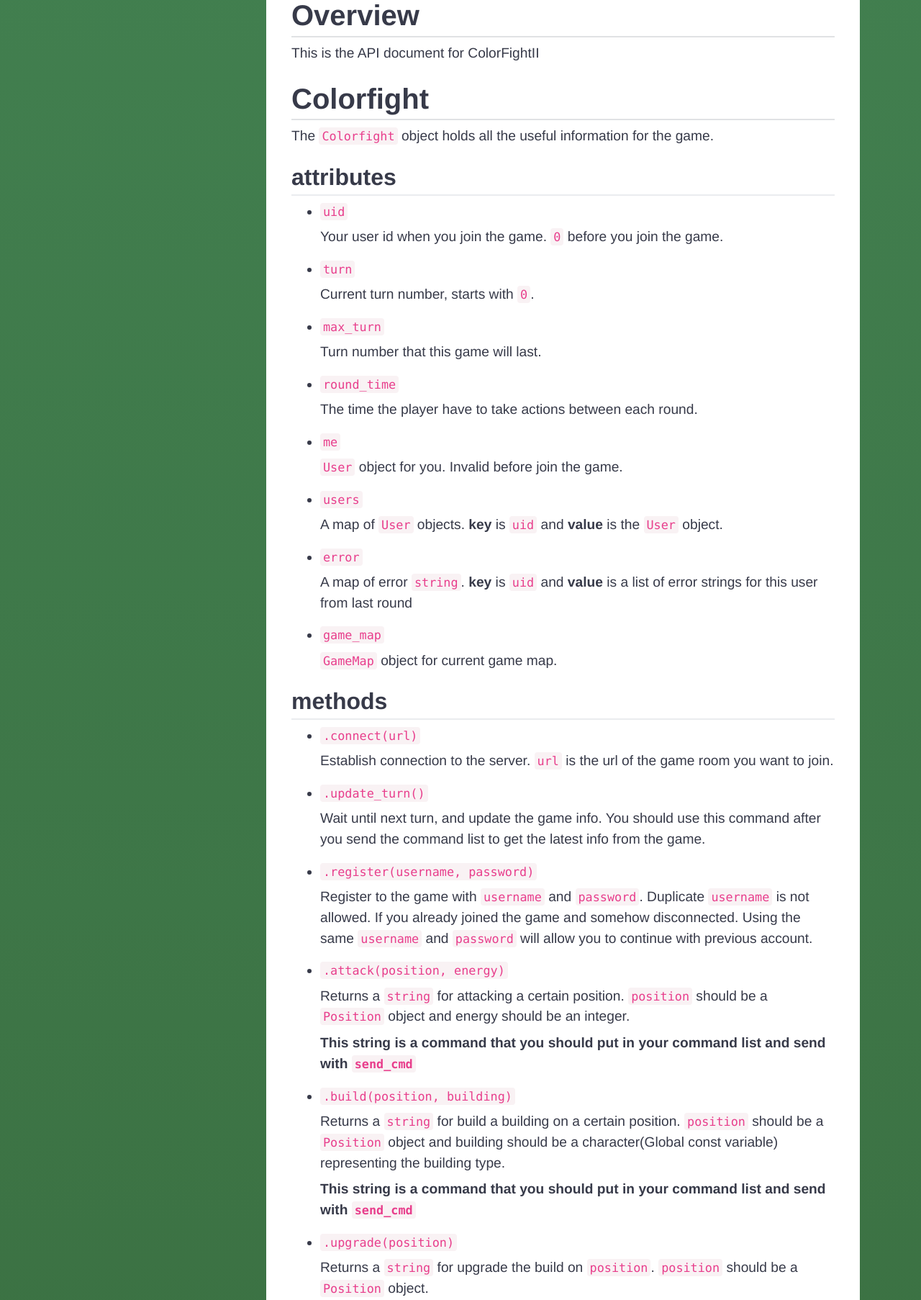
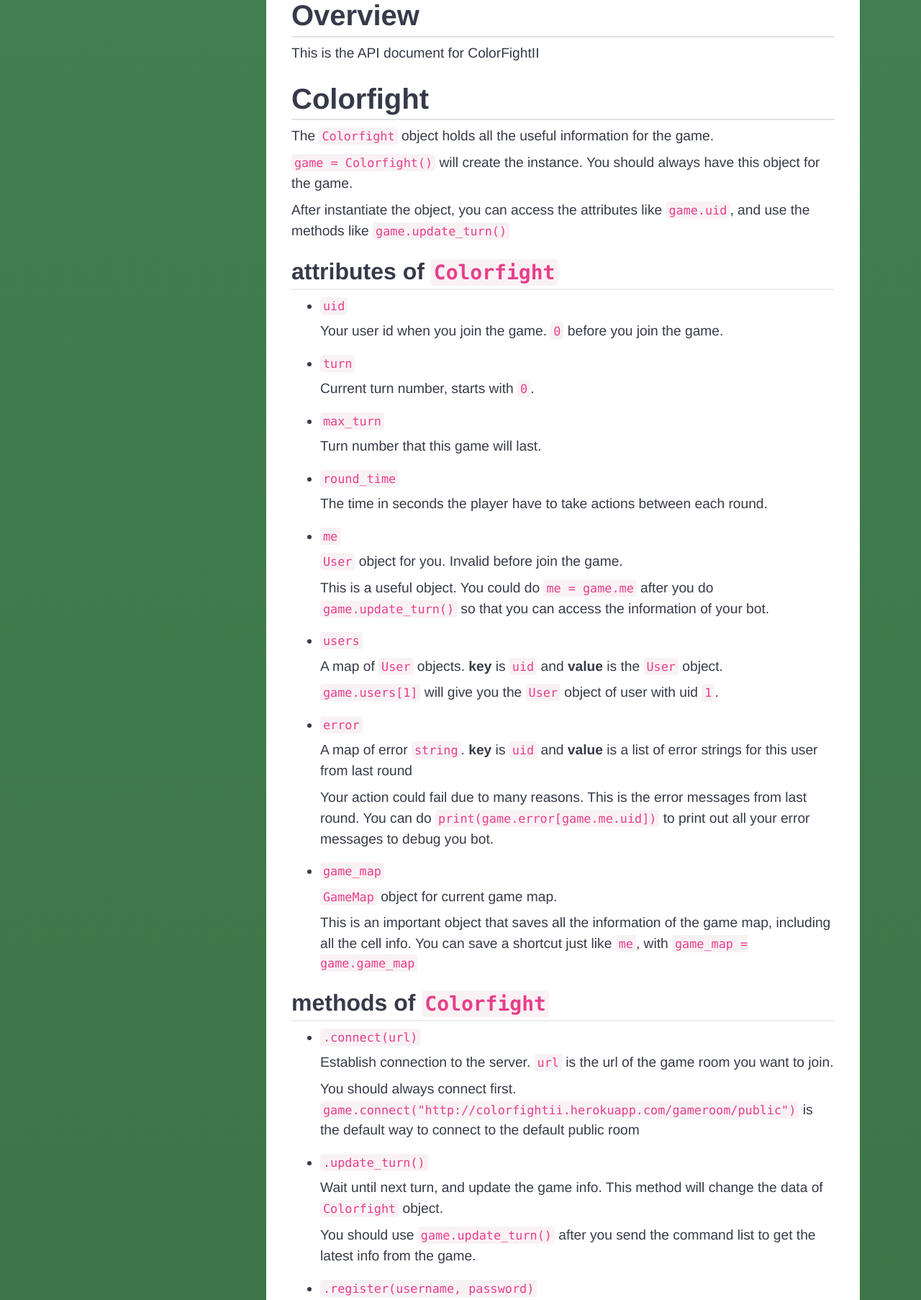
Before and after one commit to gaogaotiantian/ColorFightIIServer, a Python web app: template web/templates/api.html in a window 1280 px wide. Shown: the part 219-2025 px from the top of the page at 72% size. Run offline with Jinja, Linux system fonts and the light colour scheme; the template is opened without the code that fills it, so the values that code supplies are empty; some libraries are stand-ins or nearby versions.

Commit message:
Update API page. Fixed home building bug

```diff
--- a/web/colorfight/building.py
+++ b/web/colorfight/building.py
@@ -1,4 +1,4 @@
-from .constants import BLD_ENERGY_WELL, BLD_GOLD_MINE
+from .constants import BLD_ENERGY_WELL, BLD_GOLD_MINE, BLD_HOME
 
 class BaseBuilding:
     cost = 0
--- a/web/templates/api_raw.html
+++ b/web/templates/api_raw.html
@@ -2,7 +2,13 @@
 <p>This is the API document for ColorFightII</p>
 <h1>Colorfight</h1>
 <p>The <code>Colorfight</code> object holds all the useful information for the game. </p>
-<h2>attributes</h2>
+<blockquote>
+<p><code>game = Colorfight()</code> will create the instance. You should always have
+  this object for the game.</p>
+<p>After instantiate the object, you can access the attributes like
+  <code>game.uid</code>, and use the methods like <code>game.update_turn()</code></p>
+</blockquote>
+<h2>attributes of <code>Colorfight</code></h2>
 <ul>
 <li>
 <p><code>uid</code> </p>
@@ -25,13 +31,16 @@
 <li>
 <p><code>round_time</code></p>
 <blockquote>
-<p>The time the player have to take actions between each round.</p>
+<p>The time in seconds the player have to take actions between each round.</p>
 </blockquote>
 </li>
 <li>
 <p><code>me</code></p>
 <blockquote>
 <p><code>User</code> object for you. Invalid before join the game.</p>
+<p>This is a useful object. You could do <code>me = game.me</code> after you do
+  <code>game.update_turn()</code> so that you can access the information of your
+  bot.</p>
 </blockquote>
 </li>
 <li>
@@ -39,6 +48,8 @@
 <blockquote>
 <p>A map of <code>User</code> objects. <strong>key</strong> is <code>uid</code> and <strong>value</strong> is the
   <code>User</code> object.</p>
+<p><code>game.users[1]</code> will give you the <code>User</code> object of user with uid
+  <code>1</code>.</p>
 </blockquote>
 </li>
 <li>
@@ -46,30 +57,39 @@
 <blockquote>
 <p>A map of error <code>string</code>. <strong>key</strong> is <code>uid</code> and <strong>value</strong> is a list
   of error strings for this user from last round</p>
+<p>Your action could fail due to many reasons. This is the error messages
+  from last round. You can do <code>print(game.error[game.me.uid])</code> to
+  print out all your error messages to debug you bot.</p>
 </blockquote>
 </li>
 <li>
 <p><code>game_map</code></p>
 <blockquote>
 <p><code>GameMap</code> object for current game map.</p>
+<p>This is an important object that saves all the information of the game
+  map, including all the cell info. You can save a shortcut just like
+  <code>me</code>, with <code>game_map = game.game_map</code></p>
 </blockquote>
 </li>
 </ul>
-<h2>methods</h2>
+<h2>methods of <code>Colorfight</code></h2>
 <ul>
 <li>
 <p><code>.connect(url)</code> </p>
 <blockquote>
 <p>Establish connection to the server. <code>url</code> is the url of the game room
   you want to join.</p>
+<p>You should always connect first. <code>game.connect("http://colorfightii.herokuapp.com/gameroom/public")</code> is the default way to connect to the default
+public room</p>
 </blockquote>
 </li>
 <li>
 <p><code>.update_turn()</code></p>
 <blockquote>
-<p>Wait until next turn, and update the game info.
-  You should use this command after you send the command list to get the
-  latest info from the game.</p>
+<p>Wait until next turn, and update the game info. This method will change
+  the data of <code>Colorfight</code> object.</p>
+<p>You should use <code>game.update_turn()</code> after you send the command list
+  to get the latest info from the game.</p>
 </blockquote>
 </li>
 <li>
@@ -78,16 +98,21 @@
 <p>Register to the game with <code>username</code> and <code>password</code>. Duplicate
   <code>username</code> is not allowed. If you already joined the game and somehow
   disconnected. Using the same <code>username</code> and <code>password</code> will allow
-  you to continue with previous account.</p>
+  you to continue with previous account. Returns <code>True</code> if success.</p>
+<p>This should happen after you connect to the server and before you start
+  you game loop.</p>
 </blockquote>
 </li>
 <li>
 <p><code>.attack(position, energy)</code></p>
 <blockquote>
 <p>Returns a <code>string</code> for attacking a certain position. <code>position</code>
-  should be a <code>Position</code> object and energy should be an integer.</p>
+  should be a <code>Position</code> object or a tuple, <code>energy</code> should be an
+  integer.</p>
 <p><strong> This string is a command that you should put in your command list
   and send with <code>send_cmd</code> </strong></p>
+<p>example: <code>game.attack((2, 2), 250)</code> will spend 250 energy to attack
+  (2, 2). It's equivalent to <code>game.attack(Position(2, 2), 250)</code>.</p>
 </blockquote>
 </li>
 <li>
@@ -98,6 +123,9 @@
   a character(Global const variable) representing the building type.</p>
 <p><strong> This string is a command that you should put in your command list
   and send with <code>send_cmd</code> </strong></p>
+<p>example: <code>game.build((5, 8), BLD_GOLD_MINE)</code> will build a gold mine
+  on (5, 8) under the condition that you already occupied (5, 8) and you
+  have enough gold to build the gold mine. </p>
 </blockquote>
 </li>
 <li>
@@ -107,6 +135,9 @@
   <code>position</code> should be a <code>Position</code> object.</p>
 <p><strong> This string is a command that you should put in your command list
   and send with <code>send_cmd</code> </strong></p>
+<p>example: <code>game.upgrade((5, 8))</code> will upgrade the building on
+  <code>(5, 8)</code> under the condition that you have a building on
+  <code>(5, 8)</code> and it can be upgraded. </p>
 </blockquote>
 </li>
 <li>
@@ -116,7 +147,101 @@
   to the server in a single round, the latter one will overlap the former
   ones. Only the last command list the server receives is valid. In theory,
   you should only send one command list every round. </p>
+<p>All the commands(attack, build, upgrade) above will only return a
+  <code>string</code> representing the command. So * nothing will happen * if you
+  do not send the commands to the server.
+  You should keep a <code>cmd_list</code> and do something like
+  <code>cmd_list.append(game.attack((1, 1), 250))</code> and
+  <code>cmd_list.append(game.build((2, 5), BLD_ENERGY_WELL))</code>
+  Then do a <code>game.send_cmd(cmd_list)</code></p>
 </blockquote>
+</li>
+</ul>
+<h1>GameMap</h1>
+<h2>attributes of <code>GameMap</code></h2>
+<ul>
+<li>
+<p><code>width</code></p>
+<blockquote>
+<p>Width of the game map</p>
+</blockquote>
+</li>
+<li>
+<p><code>height</code></p>
+<blockquote>
+<p>Height of the game map</p>
+</blockquote>
+</li>
+</ul>
+<h2>methods</h2>
+<ul>
+<li>
+<p><code>game_map[position]</code></p>
+<blockquote>
+<p>Get the <code>MapCell</code> object on <code>position</code>. <code>position</code> should be
+  a <code>Position</code> Object or a <code>tuple</code> <code>(x, y)</code>.</p>
+<p>example: <code>game_map[(1, 2)]</code> will get you the <code>MapCell</code> object of
+  <code>(1, 2)</code>, which is equivalent to <code>game_map[Position(1, 2)]</code></p>
+</blockquote>
+</li>
+</ul>
+<h1>MapCell</h1>
+<p>This is the object representing a cell. <code>cell = game.game_map[Position(3, 4)]</code>
+stores a <code>MapCell</code> object of <code>(3, 4)</code> in <code>cell</code></p>
+<h2>attributes</h2>
+<ul>
+<li>
+<p><code>position</code></p>
+<blockquote>
+<p><code>Position</code> object representing the position of the cell.</p>
+</blockquote>
+</li>
+<li>
+<p><code>building</code></p>
+<blockquote>
+<p>An object for the current building. <code>Empty</code> if nothing on the cell.
+  You should check the <code>name</code> of the <code>building</code> to determine what
+  kind of building it is. The possible names are <code>empty</code>, <code>home</code>,
+  <code>energy_well</code> and <code>gold_mine</code>.</p>
+<p><code>cell.building.name == home</code> will return a boolean whether the cell
+  has a home on it</p>
+</blockquote>
+</li>
+<li>
+<p><code>gold</code></p>
+<blockquote>
+<p>The amount of gold the cell produces for each round.</p>
+</blockquote>
+</li>
+<li>
+<p><code>energy</code></p>
+<blockquote>
+<p>The amount of energy the cell produces for each round.</p>
+</blockquote>
+</li>
+<li>
+<p><code>owner</code></p>
+<blockquote>
+<p><code>uid</code> of the owner of this cell.</p>
+</blockquote>
+</li>
+<li>
+<p><code>attack_cost</code></p>
+<blockquote>
+<p>The minimum energy you should use to attack this cell</p>
+</blockquote>
+</li>
+<li>
+<p><code>natural_cost</code></p>
+</li>
+<li>
+<p><code>natural_gold</code></p>
+</li>
+<li>
+<p><code>natural_energy</code></p>
+</li>
+<li>
+<p><code>force_field</code></p>
 </li>
 </ul>
 <h1>Building</h1>
@@ -139,81 +264,6 @@
 <blockquote>
 <p>Level of the building</p>
 </blockquote>
-</li>
-</ul>
-<h1>GameMap</h1>
-<h2>attributes</h2>
-<ul>
-<li>
-<p><code>width</code></p>
-<blockquote>
-<p>Width of the game map</p>
-</blockquote>
-</li>
-<li>
-<p><code>height</code></p>
-<blockquote>
-<p>Height of the game map</p>
-</blockquote>
-</li>
-</ul>
-<h2>methods</h2>
-<ul>
-<li>
-<p><code>game_map[position]</code></p>
-<blockquote>
-<p>Get the <code>MapCell</code> object on <code>position</code>. <code>position</code> should be
-  a <code>Position</code> Object or a <code>tuple</code> <code>(x, y)</code>.</p>
-</blockquote>
-</li>
-</ul>
-<h1>MapCell</h1>
-<h2>attributes</h2>
-<ul>
-<li>
-<p><code>position</code></p>
-<blockquote>
-<p><code>Position</code> object representing the position of the cell.</p>
-</blockquote>
-</li>
-<li>
-<p><code>building</code></p>
-<blockquote>
-<p>An object for the current building. <code>Empty</code> if nothing on the cell.
-  You should check the <code>name</code> of the <code>building</code> to determine what
-  kind of building it is. The possible names are <code>empty</code>, <code>home</code>,
-  <code>energy_well</code> and <code>gold_mine</code>.</p>
-</blockquote>
-</li>
-<li>
-<p><code>gold</code></p>
-<blockquote>
-<p>The amount of gold the cell produces for each round.</p>
-</blockquote>
-</li>
-<li>
-<p><code>energy</code></p>
-<blockquote>
-<p>The amount of energy the cell produces for each round.</p>
-</blockquote>
-</li>
-<li>
-<p><code>owner</code></p>
-<blockquote>
-<p><code>uid</code> of the owner of this cell.</p>
-</blockquote>
-</li>
-<li>
-<p><code>natural_cost</code></p>
-</li>
-<li>
-<p><code>natural_gold</code></p>
-</li>
-<li>
-<p><code>natural_energy</code></p>
-</li>
-<li>
-<p><code>force_field</code></p>
 </li>
 </ul>
 <h1>Position</h1>
@@ -239,6 +289,9 @@
 <blockquote>
 <p>Returns a <code>Position</code> object to the direction. <code>direction</code> should
   be a <code>Direction</code> object.</p>
+<p>example: if <code>pos = Position(2, 3)</code>,<br />
+<code>pos.directional_offset(Direction.North)</code> will return
+  <code>Position(2, 2)</code></p>
 </blockquote>
 </li>
 <li>
@@ -246,6 +299,10 @@
 <blockquote>
 <p>Returns a list of the <code>Position</code> objects that are right adjacent to
   this position.</p>
+<p>example: if <code>pos = Position(2, 3)</code>.
+  <code>pos.get_surrounding_cardinals()</code> will return
+  <code>[Position(2, 2), Position(2, 4), Position(1, 3), Position(3, 3)]</code>.
+  This function is helpful to find the attackable cells.</p>
 </blockquote>
 </li>
 </ul>
@@ -320,6 +377,19 @@
 </blockquote>
 </li>
 <li>
+<p><code>tech_level</code></p>
+<blockquote>
+<p>The tech_level of the user. This limits the highest level of building
+  the user can upgrade to.</p>
+</blockquote>
+</li>
+<li>
+<p><code>tax_level</code></p>
+<blockquote>
+<p>The tax_level of the user.</p>
+</blockquote>
+</li>
+<li>
 <p><code>cells</code></p>
 <blockquote>
 <p>A map of <code>MapCell</code> objects. <strong>key</strong> is <code>Position</code> object and
@@ -329,6 +399,12 @@
 </ul>
 <h1>constants</h1>
 <ul>
+<li>
+<p><code>BLD_HOME</code></p>
+<blockquote>
+<p>Build character for home</p>
+</blockquote>
+</li>
 <li>
 <p><code>BLD_GOLD_MINE</code></p>
 <blockquote>
```
